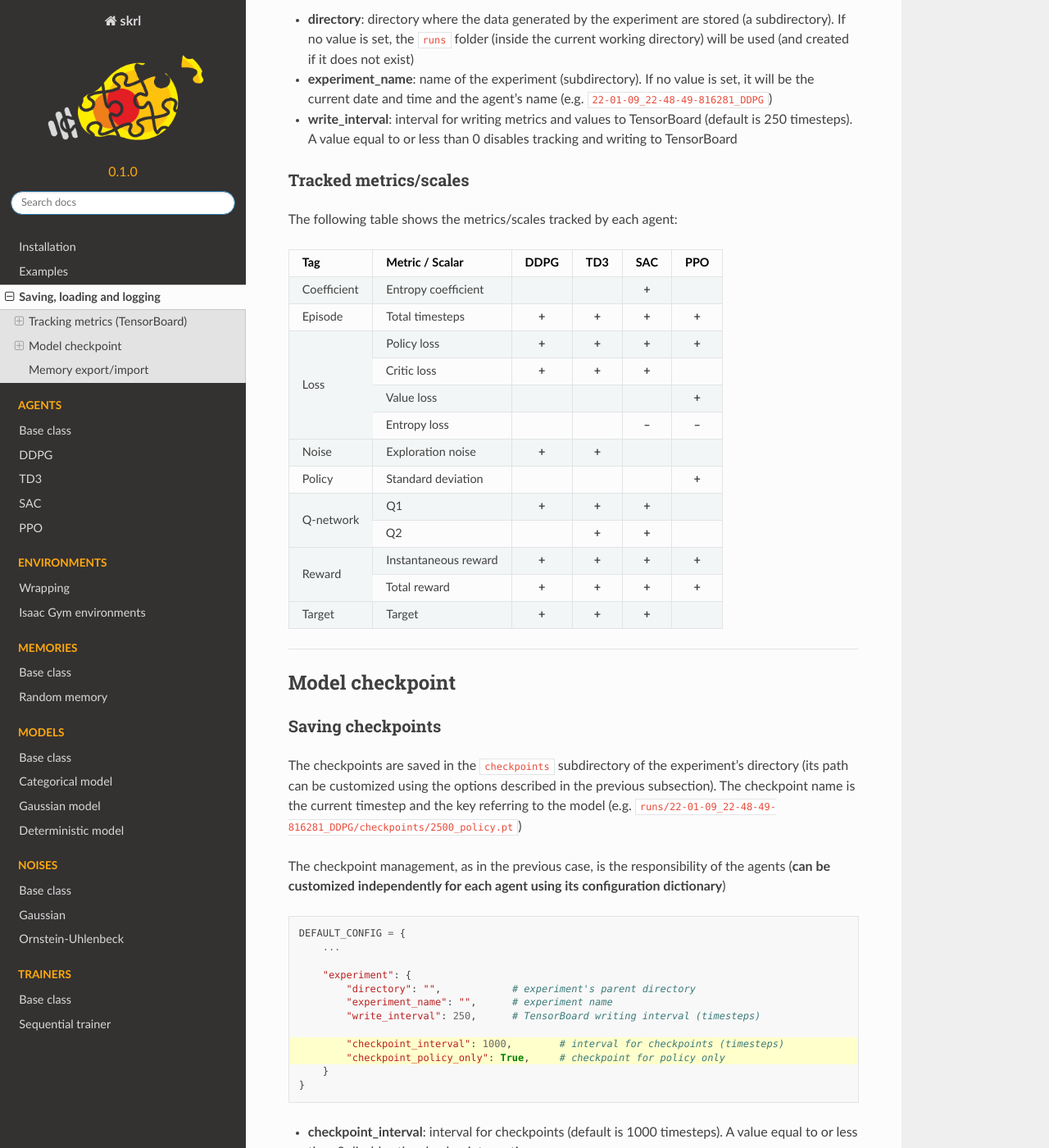
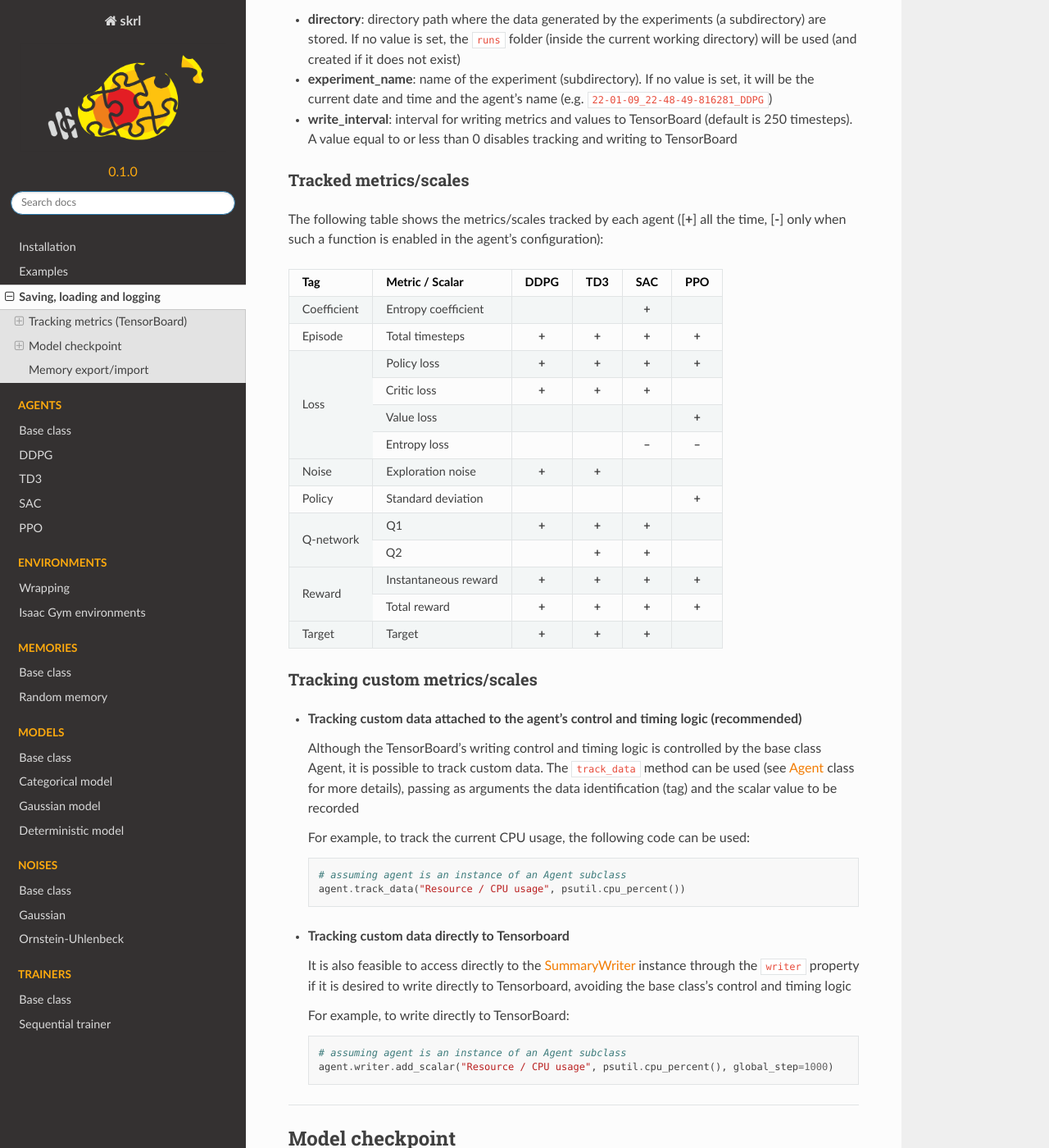
Before and after one commit to Toni-SM/skrl, a Sphinx documentation site: the page built from docs/source/intro/data.rst, in a window 1280 px wide and 1400 px high, scrolled down 650 px. Shown: the whole window at 82% size. Built offline with Sphinx 7.4.7 and the Read the Docs theme 2.0.0, drawn with Linux system fonts in a browser that asks for light colours; pages that are not in the unit, such as notebooks, are missing from menus.

Commit message:
Complete TensorBoard tracking subsection in docs

```diff
--- a/docs/source/intro/data.rst
+++ b/docs/source/intro/data.rst
@@ -27,7 +27,7 @@ Each agent offers the following parameters under the :literal:`"experiment"` key
         }
     }
 
-* **directory**: directory where the data generated by the experiment are stored (a subdirectory). If no value is set, the :literal:`runs` folder (inside the current working directory) will be used (and created if it does not exist)
+* **directory**: directory path where the data generated by the experiments (a subdirectory) are stored. If no value is set, the :literal:`runs` folder (inside the current working directory) will be used (and created if it does not exist)
 
 * **experiment_name**: name of the experiment (subdirectory). If no value is set, it will be the current date and time and the agent's name (e.g. :literal:`22-01-09_22-48-49-816281_DDPG`)
 
@@ -36,7 +36,7 @@ Each agent offers the following parameters under the :literal:`"experiment"` key
 Tracked metrics/scales
 ^^^^^^^^^^^^^^^^^^^^^^
 
-The following table shows the metrics/scales tracked by each agent:
+The following table shows the metrics/scales tracked by each agent ([**+**] all the time, [**-**] only when such a function is enabled in the agent's configuration):
 
 +-----------+--------------------+------------------+-----------------+-----------------+-----------------+
 |Tag        |Metric / Scalar     |.. centered:: DDPG|.. centered:: TD3|.. centered:: SAC|.. centered:: PPO|
@@ -68,6 +68,30 @@ The following table shows the metrics/scales tracked by each agent:
 |Target     |Target              |.. centered:: +   |.. centered:: +  |.. centered:: +  |                 |
 +-----------+--------------------+------------------+-----------------+-----------------+-----------------+
 
+Tracking custom metrics/scales
+^^^^^^^^^^^^^^^^^^^^^^^^^^^^^^
+
+* **Tracking custom data attached to the agent's control and timing logic (recommended)**
+
+  Although the TensorBoard's writing control and timing logic is controlled by the base class Agent, it is possible to track custom data. The :literal:`track_data` method can be used (see :doc:`Agent <../modules/skrl.agents.base_class>` class for more details), passing as arguments the data identification (tag) and the scalar value to be recorded
+
+  For example, to track the current CPU usage, the following code can be used:
+
+  .. code-block:: python
+
+      # assuming agent is an instance of an Agent subclass
+      agent.track_data("Resource / CPU usage", psutil.cpu_percent())
+
+* **Tracking custom data directly to Tensorboard**
+
+  It is also feasible to access directly to the `SummaryWriter <https://pytorch.org/docs/stable/tensorboard.html#torch.utils.tensorboard.writer.SummaryWriter>`_ instance through the :literal:`writer` property if it is desired to write directly to Tensorboard, avoiding the base class's control and timing logic
+
+  For example, to write directly to TensorBoard:
+
+  .. code-block:: python
+
+      # assuming agent is an instance of an Agent subclass
+      agent.writer.add_scalar("Resource / CPU usage", psutil.cpu_percent(), global_step=1000)
 
 ----------------
 
```
